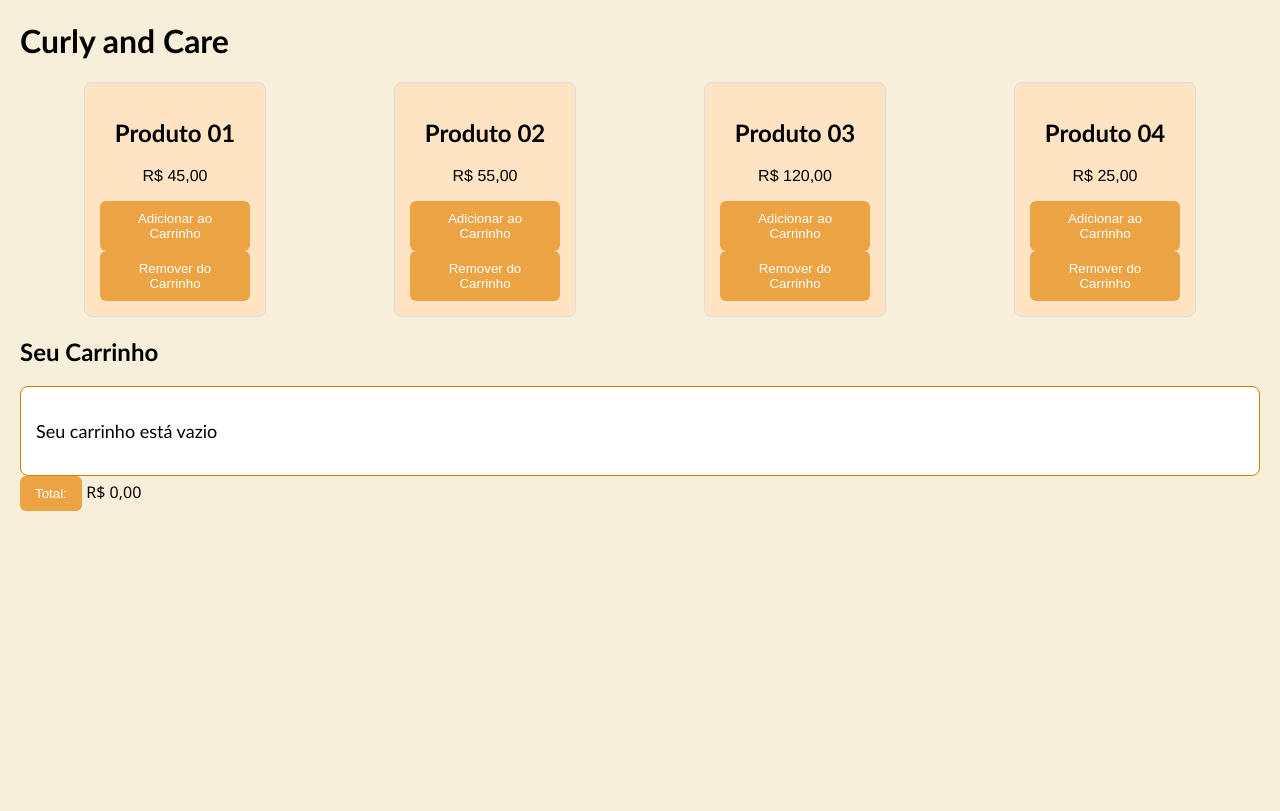
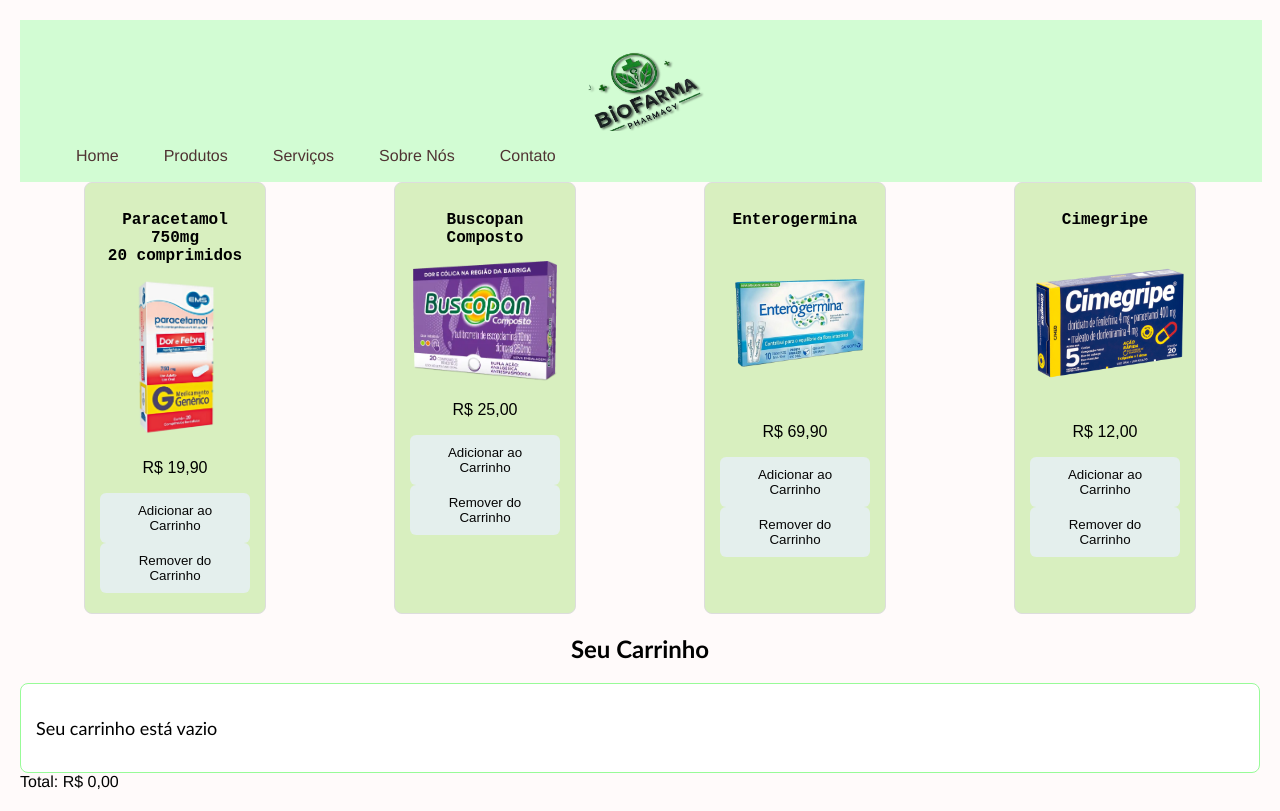
Before and after one commit to limana-1247m/SIstemaCompras, a plain HTML site: page index.html in a window 1280 px wide. Drawn offline with Linux system fonts and the light colour scheme.

Commit message:
atualizações css

```diff
--- a/index.html
+++ b/index.html
@@ -4,39 +4,59 @@
     <meta charset="UTF-8">
     <meta name="viewport" content="width=device-width, initial-scale=1.0">
     <link rel="stylesheet" href="style.css">
-    <title>Curly and Care</title>
+    <title>BioFarma</title>
 </head>
 <body>
-    <h1>Curly and Care</h1>
-    <!--Lista de produtos-->
+
+    <!--Navbar-->
+
+    <nav class="navbar">
+        <div class="container">
+               <img class="logo" src="imagens/logofarmacia.png" alt="logofarmacia">
+            </div>
+           <ul class="nav-links">
+                <li><a href="#home">Home</a></li>
+                <li><a href="#produtos">Produtos</a></li>
+                <li><a href="#servicos">Serviços</a></li>
+                <li><a href="#sobre">Sobre Nós</a></li>
+                <li><a href="#contato">Contato</a></li>
+            </ul>
+      </div>
+    </nav>
+
+<!--Lista de produtos-->
     <div class="product-list">
 
         <div class="product">
-            <h2>Produto 01</h2>
-            <p>R$ 45,00</p>
-            <button onclick="addToCart('Produto 1', 45)">Adicionar ao Carrinho</button>
-           <button onclick="removeFromCart('Produto 1', 45)">Remover do Carrinho</button>
-              </div>
-
-        <div class="product">
-            <h2>Produto 02</h2>
-            <p>R$ 55,00</p>
-            <button onclick="addToCart('Produto 2', 55)">Adicionar ao Carrinho</button>
-            <button onclick="removeFromCart('Produto 2', 55)">Remover do Carrinho</button>
+            <h2 class="produto">Paracetamol 750mg<br> 20 comprimidos</h2>
+            <img src="imagens/paracetamol (2).png" alt="paracetamol 750mg, 20 comprimidos">
+            <p>R$ 19,90</p>
+            <button class="add" onclick="addToCart('Paracetamol 750mg', 19.90)">Adicionar ao Carrinho</button> <!--Mudança simples de colocar os numeros de '1' para '01'-->
+            <button class="remove" onclick="removeFromCart('Paracetamol 750mg', 19.90)">Remover do Carrinho</button>
         </div>
 
         <div class="product">
-            <h2>Produto 03</h2>
-            <p>R$ 120,00</p>
-            <button onclick="addToCart('Produto 3', 120)">Adicionar ao Carrinho</button>
-            <button  onclick="removeFromCart('Produto 3', 120)">Remover do Carrinho</button>
+            <h2 class="produto">Buscopan Composto</h2>
+            <img class="imgb" src="imagens/buscopan-composto.png" alt="buscopan composto">
+            <p>R$ 25,00</p>
+            <button class="add" onclick="addToCart('Buscopan Composto', 25.00)">Adicionar ao Carrinho</button>
+            <button class="remove" onclick="removeFromCart('Buscopan Composto', 25.00)">Remover do Carrinho</button>
         </div>
 
         <div class="product">
-            <h2>Produto 04</h2>
-            <p>R$ 25,00</p>
-            <button onclick="addToCart('Produto 4', 25)">Adicionar ao Carrinho</button>
-            <button  onclick="removeFromCart('Produto 4', 25)">Remover do Carrinho</button>
+            <h2 class="produto">Enterogermina</h2>
+            <img src="imagens/enterogermina-png.png" alt="enterogermina">
+            <p>R$ 69,90</p>
+            <button class="add" onclick="addToCart('Enterogermina', 69,90)">Adicionar ao Carrinho</button>
+            <button class="remove" onclick="removeFromCart('Enterogermina', 69,90)">Remover do Carrinho</button>
+        </div>
+
+        <div class="product">
+            <h2 class="produto">Cimegripe</h2>
+            <img src="imagens/cimegripe.png" alt="cimegripe">
+            <p>R$ 12,00</p>
+            <button class="add" onclick="addToCart('Cimegripe', 12.00)">Adicionar ao Carrinho</button>
+            <button class="remove" onclick="removeFromCart('Cimegripe', 12.00)">Remover do Carrinho</button>
         </div>
     </div>
 
@@ -47,7 +67,8 @@
     </div>
 
     <!--Total-->
-    <button class ="tot" onclick="">Total:</button> <span class="total">R$ 0,00</span></h3>
+    <span>Total:</span> <span class="price">R$ 0,00</span>
+
     <script src="script.js"></script>
 </body>
 </html>
--- a/script.js
+++ b/script.js
@@ -1,41 +1,41 @@
-let cart = [];
+let cart = []; // temos um array vazio e cada itém que é clicado é adicionado
 let total = 0;
 
-function addToCart(product,price){
+function addToCart(product, price) {
+    const index = cart.findIndex(item => item.product === product);
+    if (index === -1) { // Verifica se o produto já está no carrinho
+        cart.push({ product, price });
+        total += price; // faz a soma de todos os produtos que sao adicionados
+    }
+    updateCart();
+}
 
-cart.push({ product,price});
-total += price;
-
-updateCart();
-
+function removeFromCart(product, price) {
+    const index = cart.findIndex(item => item.product === product);
+    if (index > -1) {
+        total -= cart[index].price; // Subtrai o preço do item removido do total
+        cart.splice(index, 1); // Remove o item do array
+    }
+    updateCart();
 }
 
 function updateCart() {
-    const cartDiv = document.getElementById('cart')
-    const totalElement = document.getElementById('total');
+    const cartDiv = document.getElementById('cart');
+    const totalElement = document.querySelector('.price');
 
-    //Limpa o carrinho antes de atualizar
-
+    // Limpa o carrinho antes de atualizar
     cartDiv.innerHTML = '';
 
-    if(cart.length === 0){
-        cartDiv.innerHTML = '<p> O carrinho está vazio </p>';
+    if (cart.length === 0) {
+        cartDiv.innerHTML = '<p>O carrinho está vazio</p>';
     } else {
-        cart.forEach((item, index) =>{
+        cart.forEach((item) => {
             const itemDiv = document.createElement('div');
-            itemDiv.innerHTML =  `${item.product} - R$ ${item.price.toFixed(2)} <button onClick = 'removeFromCart(${index})">Remover</button>`;
+            itemDiv.innerHTML = `${item.product} - R$ ${item.price.toFixed(2)}`;
             cartDiv.appendChild(itemDiv);
         });
     }
 
-    //Atualiza o total
-    totalElement.innerText = total.toFixed(2);
+    // Atualiza o total
+    totalElement.innerText = `R$ ${total.toFixed(2)}`;
 }
-
-function removeFromCart(index){
-    total = cart [index].price; // vai subtrair o preço do item removido do total
-    cart.splice(index,1); // Vai remover o item do array
-
-    //Atualiza o carrinho
-    updateCart();
-}
--- a/style.css
+++ b/style.css
@@ -2,12 +2,69 @@
     font-family: 'Franklin Gothic Medium', 'Arial Narrow', Arial, sans-serif;
     margin: 20px;
     padding: 0;
-    background-color: rgb(248, 239, 218);
+    background-color: #FFFAFA
 }
+
+/* Estilos para a navbar */
+.navbar {
+    background-color: #d2fcd3; /* Cor de fundo da navbar */
+    padding: 1px;
+    width: 100%;
+    top: 0;
+    position: relative;
+    z-index: 1000;
+
+}
+
+.navbar .container {
+    display: flex;
+    justify-content: space-between;
+    align-items: center;
+}
+
+img.logo {
+    max-height: 100px; /* altura da logo */
+    width: 350px;
+}
+
+.nav-links {
+    list-style: none;
+    display: flex;
+    gap: 10px;
+
+}
+
+.navbar .nav-links {
+    list-style: none;
+    display: flex;
+    gap: 15px; /* Espaço entre os links */
+}
+
+
+.navbar .nav-links li a {
+    color: rgb(80, 51, 51);
+    text-decoration: none;
+    padding: 10px 15px;
+    font-size: 16px;
+    transition: background 0.3s;
+}
+
+.navbar .nav-links li a:hover {
+    background-color: #45a049; /* Cor ao passar o mouse */
+    border-radius: 4px;
+}
+
+
 
 h1, h2{
     color: black;
     font-family: 'Gill Sans', 'Gill Sans MT', Calibri, 'Trebuchet MS', sans-serif;
+    text-align: center;
+}
+
+h2.produto{
+font-family: 'Courier New', Courier, monospace;
+  font-size: medium;
 }
 
 .product-list {
@@ -17,16 +74,18 @@
 }
 
 .product{
-    background-color: bisque;
+    background-color:#D8EFBF;
+ font-family: fantasy;
     padding: 15px;
     border: 1px solid #ddd;
     border-radius: 8px;
     text-align: center;
     width: 150px;
+    height: 400px;
 }
 
 button{
-    background-color: rgb(236, 163, 67);
+    background-color:#e4efed;
     color: #ffffff;
     border: none;
     padding: 10px 15px;
@@ -36,23 +95,31 @@
 }
 
 button:hover{
-    background-color: #d17f03;
+    background-color: #0e2247;
 }
 
+button.add{
+    color: #050505;
+}
+
+button.add:hover{
+color: #FFFAFA;
+
+}
  button.remove{
-    background-color: rgb(167, 28, 132);
+    color: #050505
 
- }
+}
 
  button.remove:hover{
-    background-color: rgb(97, 9, 75);
+    color: #FFFAFA;
 
- }
+}
 
 #cart{
     background-color: #ffffff;
     padding: 15px;
-    border: 1px solid #d17f03;
+    border: 1px solid #98FB98;
     border-radius: 8px;
    font-family: 'Trebuchet MS', 'Lucida Sans Unicode', 'Lucida Grande', 'Lucida Sans', Arial, sans-serif;
    font-size: large;
@@ -67,3 +134,31 @@
     color: rgb(7, 6, 5);
     font-family: 'Segoe UI', Tahoma, Geneva, Verdana, sans-serif;
 }
+
+img{
+    width: auto;
+    height: 40%;
+    object-fit: cover;
+}
+
+img.imgb{
+    width: auto;
+   height: 30%;
+}
+
+.logo {
+    display: block;
+    margin: 0 auto;
+    position: relative;
+    top: 0; /* logo no topo */
+    padding-top: 10px;
+    height: 200px;
+
+}
+
+.container {
+    text-align: center;
+    position: relative;
+    margin-top: 0;
+
+}
```
Also changed, not shown: imagens/buscopan-composto.png (added), imagens/cimegripe.png (added), imagens/enterogermina-png.png (added), imagens/logofarmacia.png (added), imagens/paracetamol (2).png (added).
